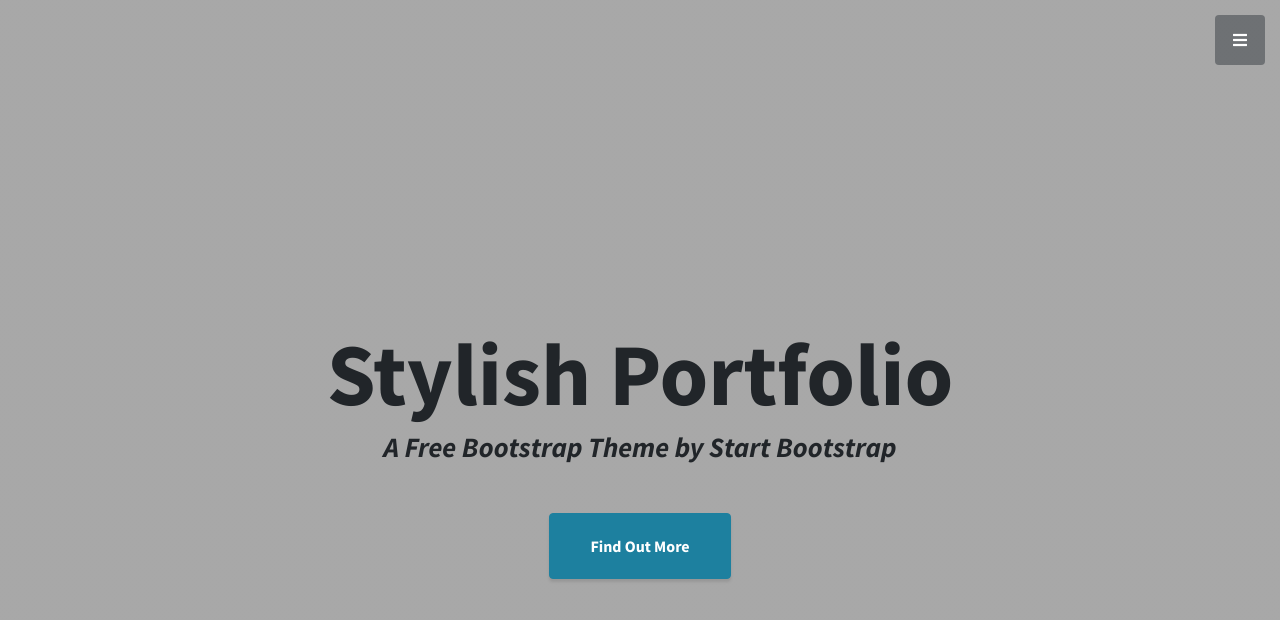
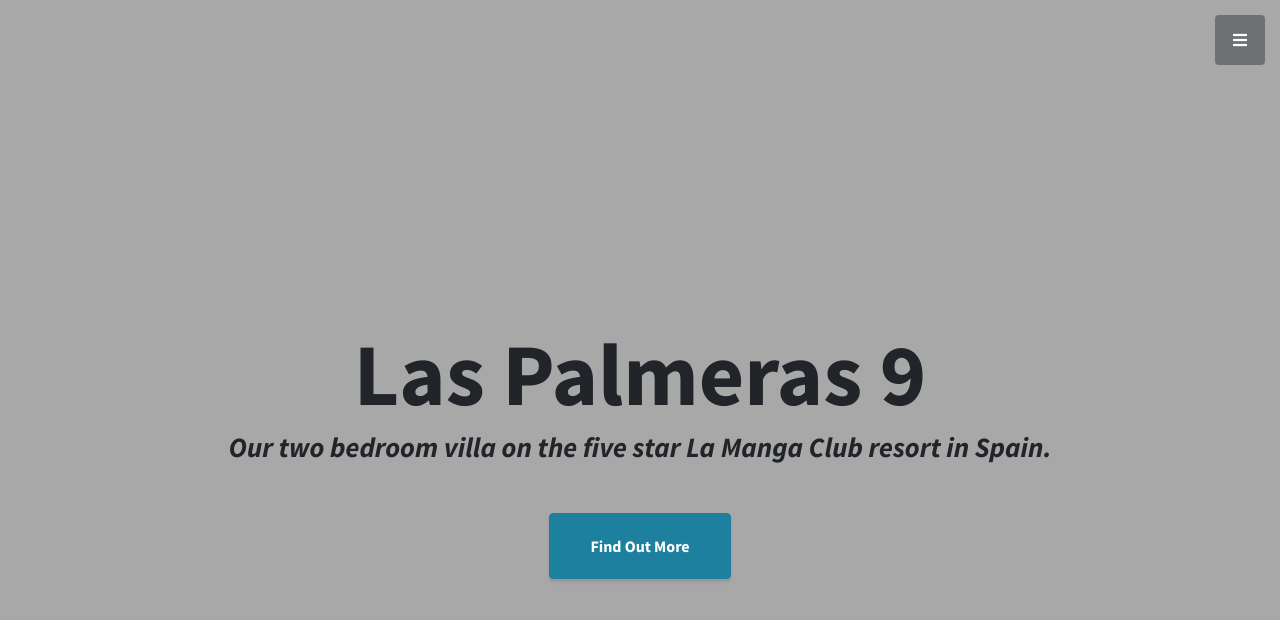
Before and after one commit to richsteer/richsteer.github.io, a Jekyll site: the page built from index.html, in a window 1280 px wide and 900 px high. Shown: the top 620 px of the window. Built offline with Jekyll 4.4.1, drawn with Linux system fonts in a browser that asks for light colours; some of the changed text lies outside the part shown.

Commit message:
initial text changes

```diff
--- a/_includes/header.html
+++ b/_includes/header.html
@@ -1,8 +1,8 @@
 <header class="masthead d-flex">
     <div class="container text-center my-auto">
-        <h1 class="mb-1">Stylish Portfolio</h1>
+        <h1 class="mb-1">Las Palmeras 9</h1>
         <h3 class="mb-5">
-          <em>A Free Bootstrap Theme by Start Bootstrap</em>
+          <em>Our two bedroom villa on the five star La Manga Club resort in Spain.</em>
         </h3>
         <a class="btn btn-primary btn-xl js-scroll-trigger" href="#about">Find Out More</a>
     </div>
--- a/index.html
+++ b/index.html
@@ -7,8 +7,8 @@
     <div class="container text-center">
         <div class="row">
             <div class="col-lg-10 mx-auto">
-                <h2>Stylish Portfolio is the perfect theme for your next project!</h2>
-                <p class="lead mb-5">This theme features a flexible, UX friendly sidebar menu and stock photos from our friends at
+                <h2>Las Palmeras 9</h2>
+                <p class="lead mb-5">Our two bedroom villa on the five star La Manga Club resort in Spain.
                     <a href="https://unsplash.com/">Unsplash</a>!</p>
                 <a class="btn btn-dark btn-xl js-scroll-trigger" href="#services">What We Offer</a>
             </div>
```
